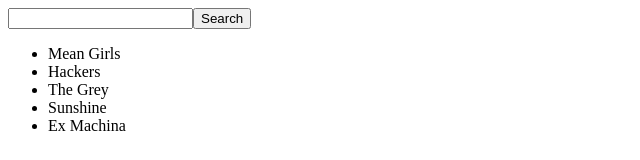
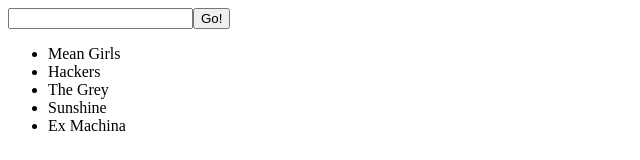
Before and after one commit to alletsz/movie-list, a React app: page / in a window 1280 px wide. Shown: the top 160 px of the page, without its empty margins (0-640 px from the left). Built offline with nearby package versions, Linux system fonts and the light colour scheme; the HTML template or start-up script is replaced by a standard one.

Commit message:
Implement search function to filter search from user input

```diff
--- a/src/components/App.jsx
+++ b/src/components/App.jsx
@@ -8,33 +8,46 @@
     super(props)
     this.state = {
       movieList: movies,
-      input: '',
-      search: '',
+      searchValue: '',
     };
 
     this.handleChange = this.handleChange.bind(this)
-    this.submit = this.submit.bind(this)
+    this.handleSubmit = this.handleSubmit.bind(this)
 
   }
 
   handleChange(event) {
+    event.preventDefault();
     this.setState({
-      input: event.target.value,
-      search: ''
+      searchValue: event.target.value
     });
   }
 
-  submit() {
-    this.setState({
-      search: this.state.input
+  handleSubmit() {
+    event.preventDefault();
+    this.search(movies)
+  }
+
+  search() {
+    let displayFilteredMovies = this.state.movieList.filter((movie) => {
+      if (movie.title.toLowerCase().includes(this.state.searchValue.toLowerCase())) {
+        return movie.title;
+      }
     });
+    if (displayFilteredMovies.length > 0) {
+      this.setState({
+        movieList: displayFilteredMovies
+      });
+    } else {
+      alert('No movie found');
+    }
   }
 
   render() {
 
     return (
       <div>
-        <SearchBar onChange={this.handleChange} onClick={this.submit} />
+        <SearchBar input={this.state.searchValue} handleChange={this.handleChange} onClick={this.handleSubmit} />
         <MovieList movies={this.state.movieList} />
       </div>
     );
--- a/src/components/SearchBar.jsx
+++ b/src/components/SearchBar.jsx
@@ -1,10 +1,10 @@
 import React from 'react';
 
 const SearchBar = (props) => (
-  <div>
-    <input className="form" value={props.input}></input>
-    <button className="searchButton">Search</button>
-  </div>
+  <form>
+    <input className="form" value={props.input} onChange={props.handleChange} />
+    <button className="searchButton" onClick={props.onClick}>Go!</button>
+  </form>
 );
 
 export default SearchBar;
```
Also changed, not shown: 1 other file (tests, documents, lock files or other folders).
